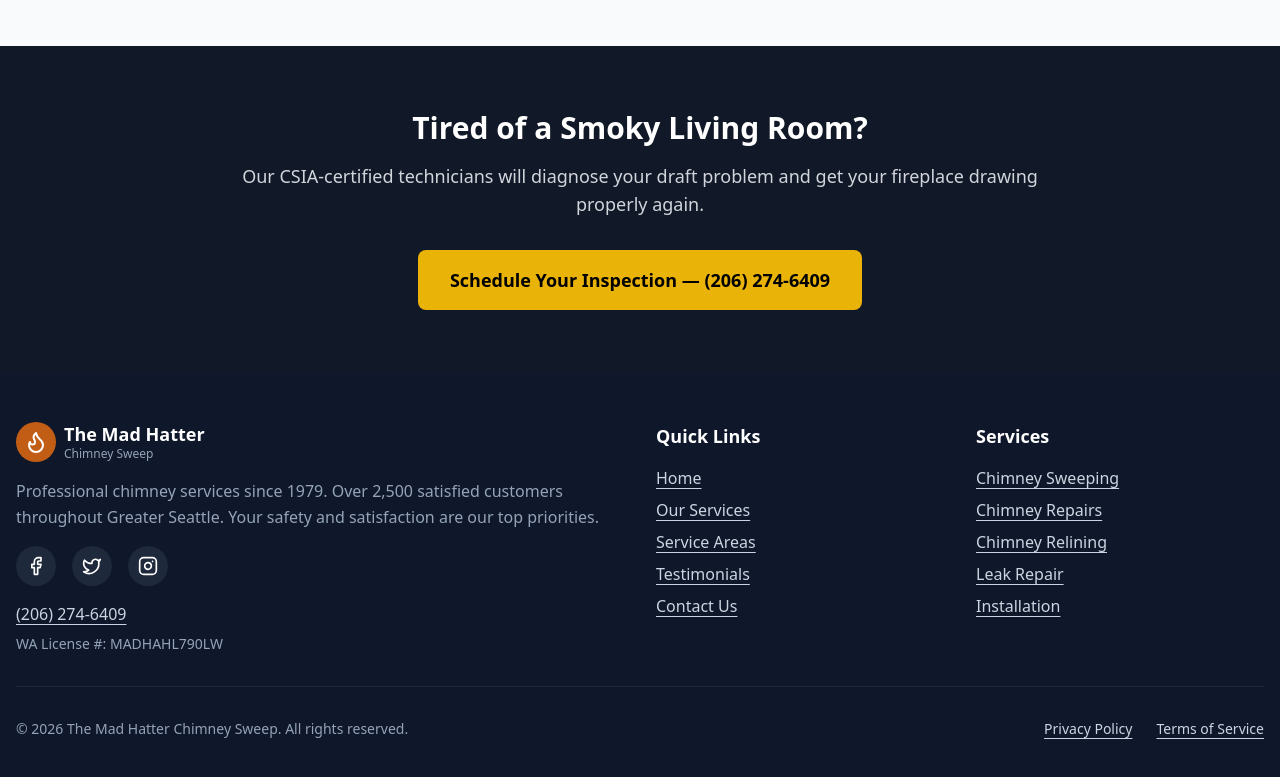
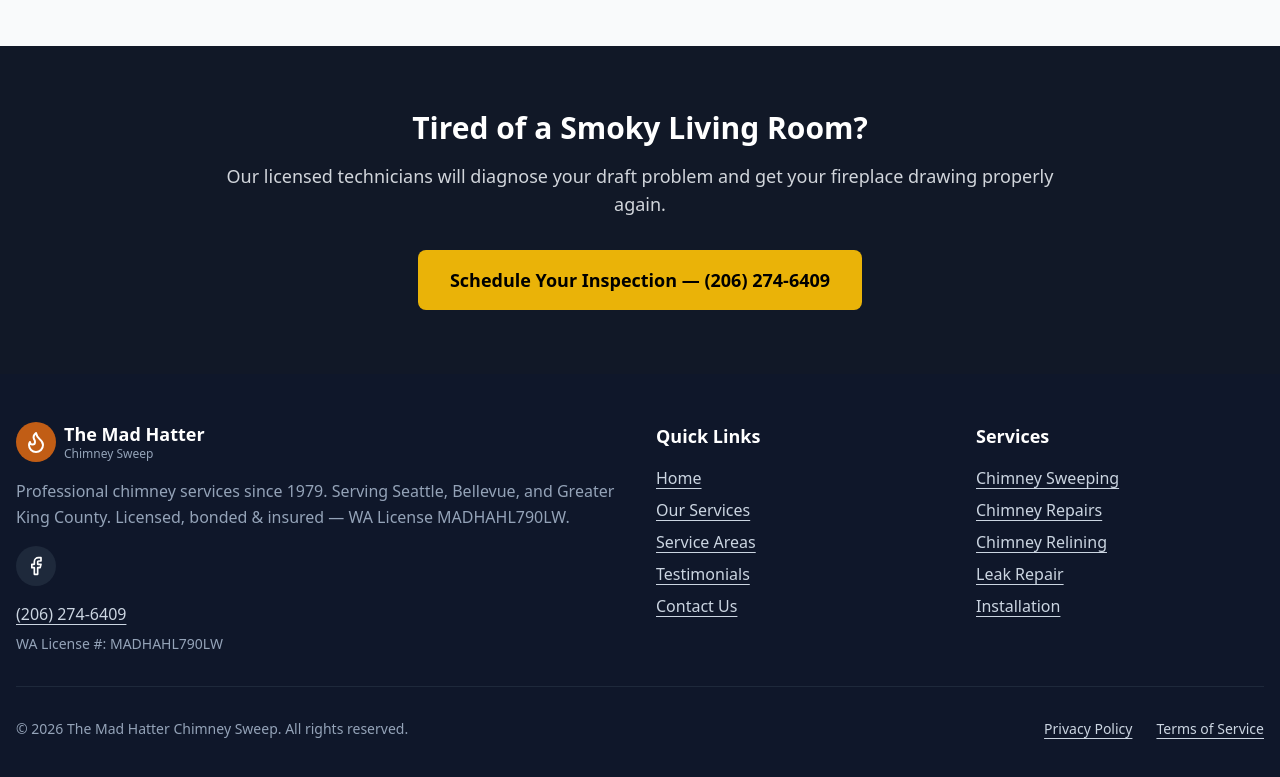
Before and after one commit to jaystonez/mad-hatter-chimney-sweep, a Next.js app: page /resources/fireplace-not-drawing in a window 1280 px wide. Shown: the part 2557-3334 px from the top of the page. Built offline with nearby package versions, Linux system fonts and the light colour scheme; a web font is replaced by a local one.

Commit message:
fix: CSIA claims, fake customer count, dead social links, apex→www redirect
Agent-Logs-Url: https://github.com/jaystonez/mad-hatter-chimney-sweep/sessions/ae35a6c4-8559-47d3-ad20-d2f5e28a5b83

Co-authored-by: jaystonez <6628552+jaystonez@users.noreply.github.com>

```diff
--- a/app/resources/creosote-buildup-signs/page.tsx
+++ b/app/resources/creosote-buildup-signs/page.tsx
@@ -143,7 +143,7 @@ export default function CreosoteBuildupSignsPage() {
             Don&apos;t Wait for a Chimney Fire
           </h2>
           <p className="text-gray-300 mb-8 text-lg">
-            Our CSIA-certified technicians will inspect your chimney for
+            Our licensed technicians will inspect your chimney for
             creosote buildup and remove it safely before it becomes a hazard.
           </p>
           <Link
--- a/app/resources/fireplace-not-drawing/page.tsx
+++ b/app/resources/fireplace-not-drawing/page.tsx
@@ -164,7 +164,7 @@ export default function FireplaceNotDrawingPage() {
             Tired of a Smoky Living Room?
           </h2>
           <p className="text-gray-300 mb-8 text-lg">
-            Our CSIA-certified technicians will diagnose your draft problem and
+            Our licensed technicians will diagnose your draft problem and
             get your fireplace drawing properly again.
           </p>
           <Link
--- a/app/services/[slug]/page.tsx
+++ b/app/services/[slug]/page.tsx
@@ -8,7 +8,7 @@ const services = {
   "chimney-inspection-sweeping": {
     title: "Chimney Inspection & Sweeping",
     description: "Professional chimney inspection and cleaning services to ensure your chimney is safe, clean, and operating efficiently.",
-    longDescription: "Regular chimney inspections and sweeping are essential for the safety and efficiency of your fireplace or heating system. Our CSIA-certified technicians provide comprehensive inspections using state-of-the-art video camera technology to identify any issues before they become major problems.",
+    longDescription: "Regular chimney inspections and sweeping are essential for the safety and efficiency of your fireplace or heating system. Our licensed technicians provide comprehensive inspections using state-of-the-art video camera technology to identify any issues before they become major problems.",
     benefits: [
       "Prevents dangerous chimney fires from creosote buildup",
       "Identifies structural issues early",
--- a/components/footer.tsx
+++ b/components/footer.tsx
@@ -1,5 +1,5 @@
 import Link from "next/link"
-import { Facebook, Twitter, Instagram, Flame } from "lucide-react"
+import { Facebook, Flame } from "lucide-react"
 
 export function Footer() {
   const currentYear = new Date().getFullYear()
@@ -20,29 +20,17 @@ export function Footer() {
               </div>
             </div>
             <p className="text-slate-400 mb-4 leading-relaxed">
-              Professional chimney services since 1979. Over 2,500 satisfied customers throughout Greater Seattle. Your safety and satisfaction are our top priorities.
+              Professional chimney services since 1979. Serving Seattle, Bellevue, and Greater King County. Licensed, bonded &amp; insured — WA License MADHAHL790LW.
             </p>
             <div className="flex space-x-4">
               <a
-                href="#"
+                href="https://www.facebook.com/chimneysweepseattlewa/"
+                target="_blank"
+                rel="noopener noreferrer"
                 aria-label="Visit our Facebook page"
                 className="w-10 h-10 bg-slate-800 rounded-full flex items-center justify-center hover:bg-primary transition-colors"
               >
                 <Facebook className="w-5 h-5" />
-              </a>
-              <a
-                href="#"
-                aria-label="Visit our X (Twitter) profile"
-                className="w-10 h-10 bg-slate-800 rounded-full flex items-center justify-center hover:bg-primary transition-colors"
-              >
-                <Twitter className="w-5 h-5" />
-              </a>
-              <a
-                href="#"
-                aria-label="Visit our Instagram profile"
-                className="w-10 h-10 bg-slate-800 rounded-full flex items-center justify-center hover:bg-primary transition-colors"
-              >
-                <Instagram className="w-5 h-5" />
               </a>
             </div>
             <div className="mt-4">
--- a/next.config.js
+++ b/next.config.js
@@ -3,6 +3,13 @@ const nextConfig = {
   reactStrictMode: true,
   async redirects() {
     return [
+      // Canonical host: bare domain → www (P0 SEO fix)
+      {
+        source: '/:path*',
+        has: [{ type: 'host', value: 'themadhatterchimneysweep.com' }],
+        destination: 'https://www.themadhatterchimneysweep.com/:path*',
+        permanent: true,
+      },
       // Service pages (trailing slash -> no trailing slash)
       { source: '/services/dryer-vent-cleaning/', destination: '/', permanent: true },
       { source: '/services/chimney-sweep/', destination: '/services/chimney-sweeping', permanent: true },
```
